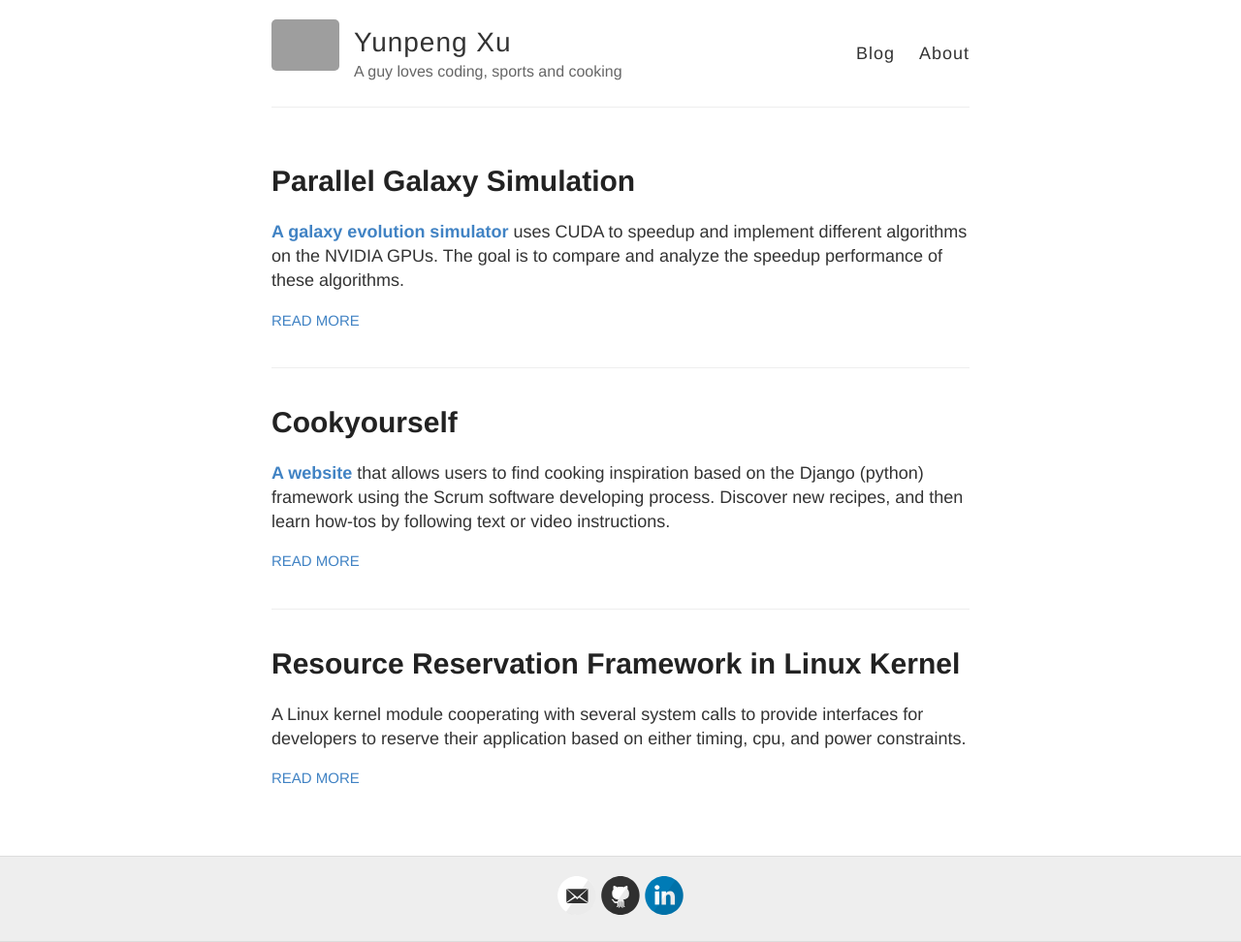
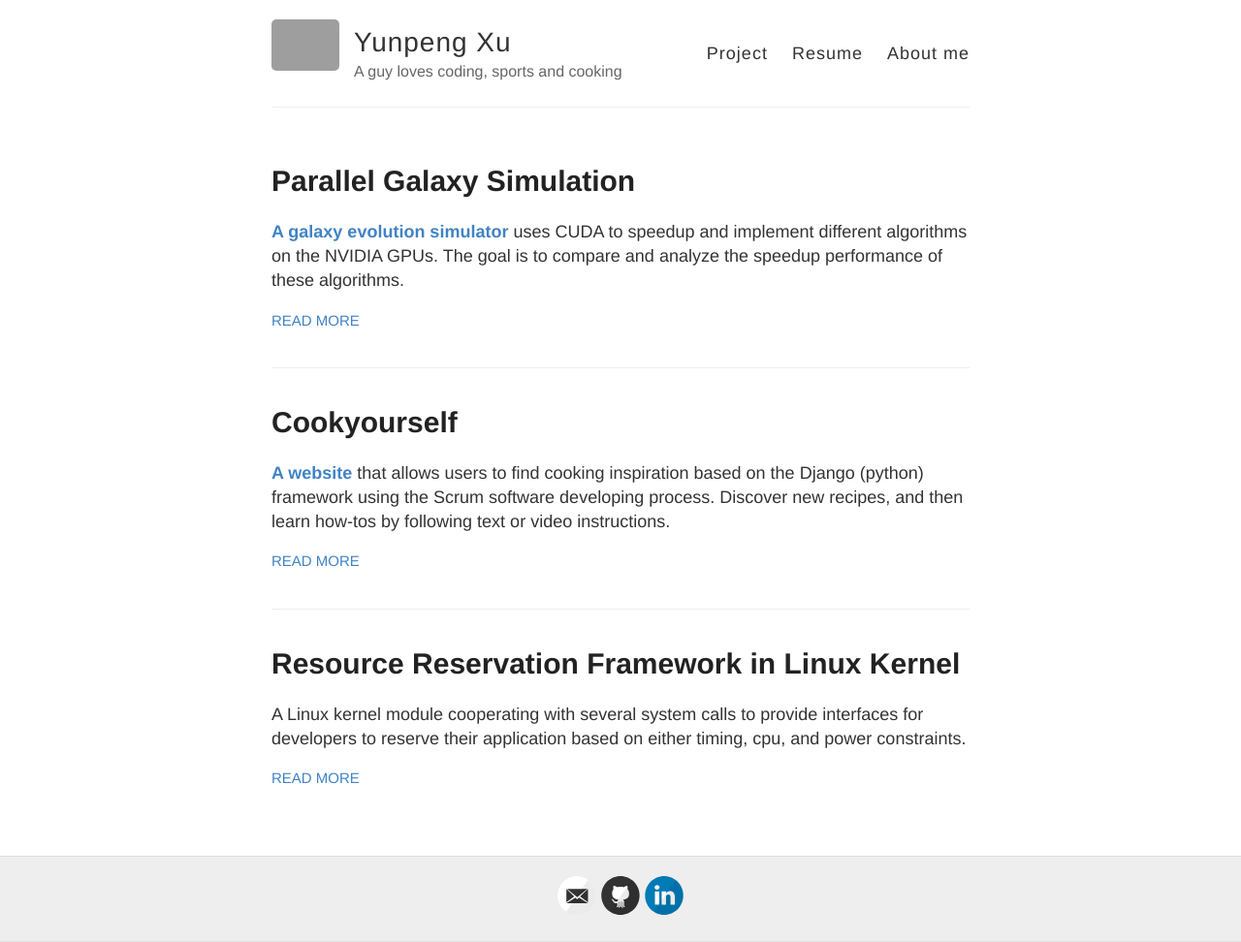
Before and after one commit to louis-xu-ustc/louis-xu-ustc.github.io, a Jekyll site: the page built from index.html, in a window 1280 px wide. Shown: the whole page at 97% size. Built offline with Jekyll 4.4.1, drawn with Linux system fonts in a browser that asks for light colours; grey boxes are pictures that could not be loaded.

Commit message:
[yunpengx] add resume for personal website

```diff
--- a/_config.yml
+++ b/_config.yml
@@ -10,6 +10,9 @@ description: A guy loves coding, sports and cooking
 
 # URL of your avatar or profile pic (you could use your GitHub profile pic)
 avatar: https://scontent.fphl2-1.fna.fbcdn.net/v/t31.0-8/15272321_213352765781882_2217438505752223849_o.jpg?oh=3a031a9d69275340ee2696e3a13da26e&oe=59B8C68A
+
+# link to personal resume in GitHub
+resume: https://github.com/louis-xu-ustc/Resume/blob/master/Resume_Yunpeng_Xu.pdf
 
 #
 # Flags below are optional
--- a/_layouts/default.html
+++ b/_layouts/default.html
@@ -34,8 +34,9 @@
           </div>
 
           <nav>
-            <a href="{{ site.baseurl }}/">Blog</a>
-            <a href="{{ site.baseurl }}/about">About</a>
+            <a href="{{ site.baseurl }}/">Project</a>
+            <a href="{{ site.resume }}">Resume</a>
+            <a href="{{ site.baseurl }}/about">About me</a>
           </nav>
         </header>
       </div>
```
